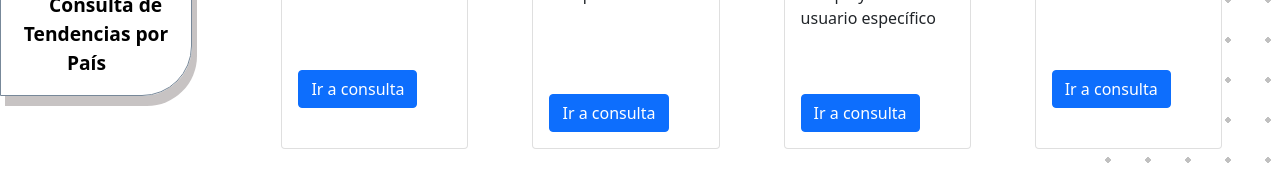
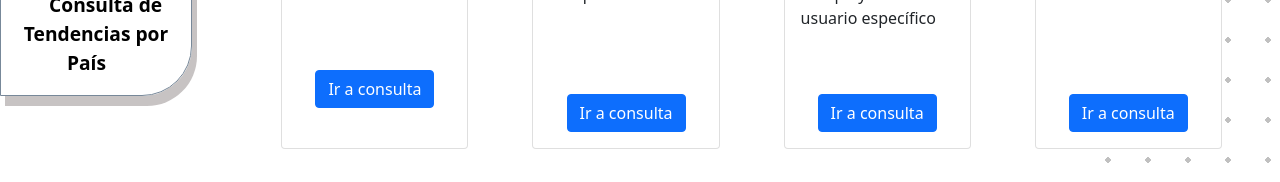
Before and after one commit to Cjescalona1/integralClient, a Next.js app: page / in a window 1280 px wide. Shown: the part 610-792 px from the top of the page. Built offline with nearby package versions, Linux system fonts and the light colour scheme.

Commit message:
revicion de textos

```diff
--- a/components/menu.js
+++ b/components/menu.js
@@ -19,9 +19,12 @@ export default function Menu(){
                                         <br/>
                                         <br/>
                                         <br/>
-                                        <Link href="/basic">
-                                         <a  className="btn btn-primary">Ir a consulta</a>
-                                        </Link>
+                                       <div className="containerB">
+                                            <Link className="" href="/basic">
+                                            <a  className="btn btn-primary">Ir a consulta</a>
+                                            </Link>
+                                        </div>
+
                                     </div>
                                 </div>
 
@@ -33,9 +36,11 @@ export default function Menu(){
                                         <br/>
                                         <br/>
                                         <br/>
-                                        <Link href="/User">
+                                        <div className="containerB">
+                                        <Link className="centerB" href="/User">
                                          <a  className="btn btn-primary">Ir a consulta</a>
                                         </Link>
+                                        </div>
 
                                     </div>
                                 </div>
@@ -46,9 +51,11 @@ export default function Menu(){
                                         <p className="card-text">Consulta asociada a un conjunto de palabras claves para una ventana de tiempo y a un usuario específico</p>
                                            <br/>
                                            <br/>
-                                        <Link href="/Time">
+                                        <div className="containerB">
+                                        <Link className="centerB" href="/Time">
                                              <a  className="btn btn-primary">Ir a consulta</a>
                                         </Link>
+                                        </div>
 
                                     </div>
                                 </div>
@@ -61,10 +68,13 @@ export default function Menu(){
                                         <br/>
                                         <br/>
                                         <br/>
+                                        <br/>
                                         </p>
-                                        <Link href="/Trends">
-                                         <a  className="btn btn-primary">Ir a consulta</a>
-                                        </Link>
+                                        <div className="containerB">
+                                            <Link className="centerB" href="/Trends">
+                                            <a  className="btn btn-primary">Ir a consulta</a>
+                                            </Link>
+                                        </div>
                                     </div>
                                 </div>
 
--- a/styles/globals.css
+++ b/styles/globals.css
@@ -186,3 +186,9 @@ a {
       color:white !important;
       text-decoration: none;
     }
+    .containerB {
+      display: flex;
+      align-items: center;
+      flex-direction: column;
+      justify-content: center;
+    }
```
